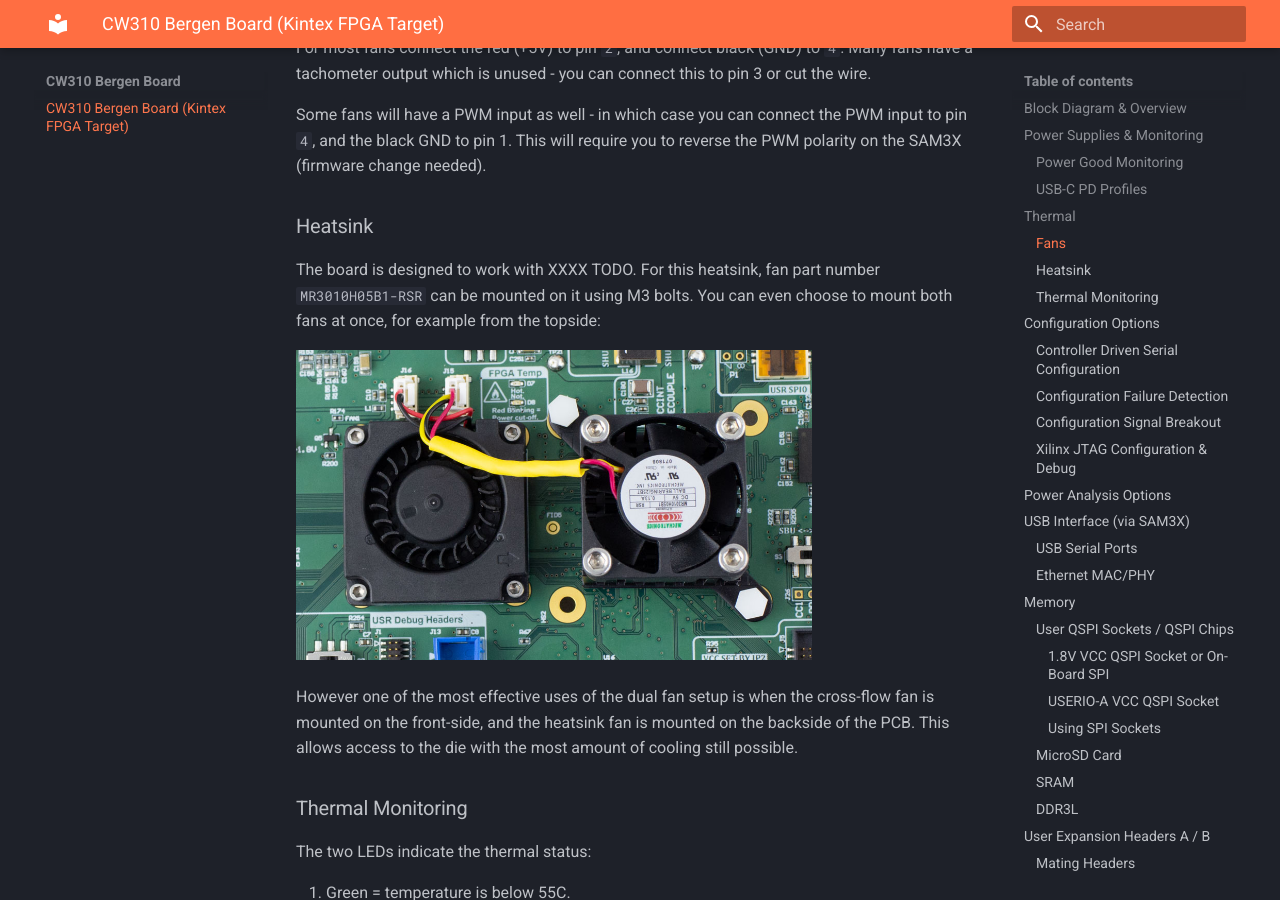
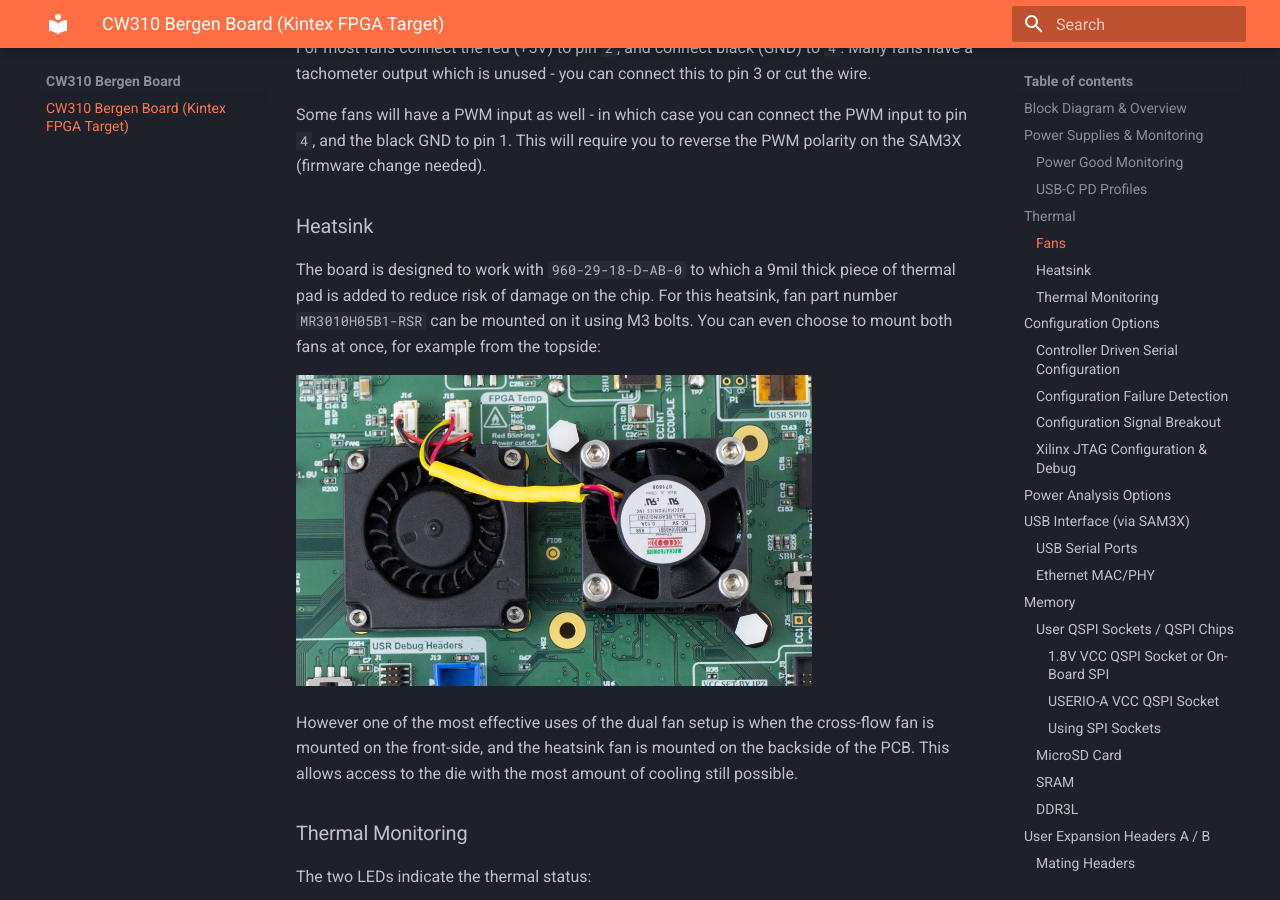
Before and after one commit to newaetech/cw310-bergen-board, an MkDocs documentation site: the page built from docs/README.md, in a window 1280 px wide and 900 px high, scrolled down 8257 px. Built offline with MkDocs 1.6.1 and Material for MkDocs 9.7.7, drawn with Linux system fonts in a browser that asks for light colours.

Commit message:
Update heatsink PN

```diff
--- a/docs/README.md
+++ b/docs/README.md
@@ -179,7 +179,7 @@ Some fans will have a PWM input as well - in which case you can connect the PWM
 
 ### Heatsink
 
-The board is designed to work with XXXX TODO. For this heatsink, fan part number `MR3010H05B1-RSR` can be mounted on it using M3 bolts. You can even choose to mount both fans at once, for example from the topside:
+The board is designed to work with `960-29-18-D-AB-0` to which a 9mil thick piece of thermal pad is added to reduce risk of damage on the chip. For this heatsink, fan part number `MR3010H05B1-RSR` can be mounted on it using M3 bolts. You can even choose to mount both fans at once, for example from the topside:
 
 ![dual fans](Images/cw310-dualfan.jpeg "All that's missing is RBG leds to make those case modders jealous."){width=75%}
 
```
